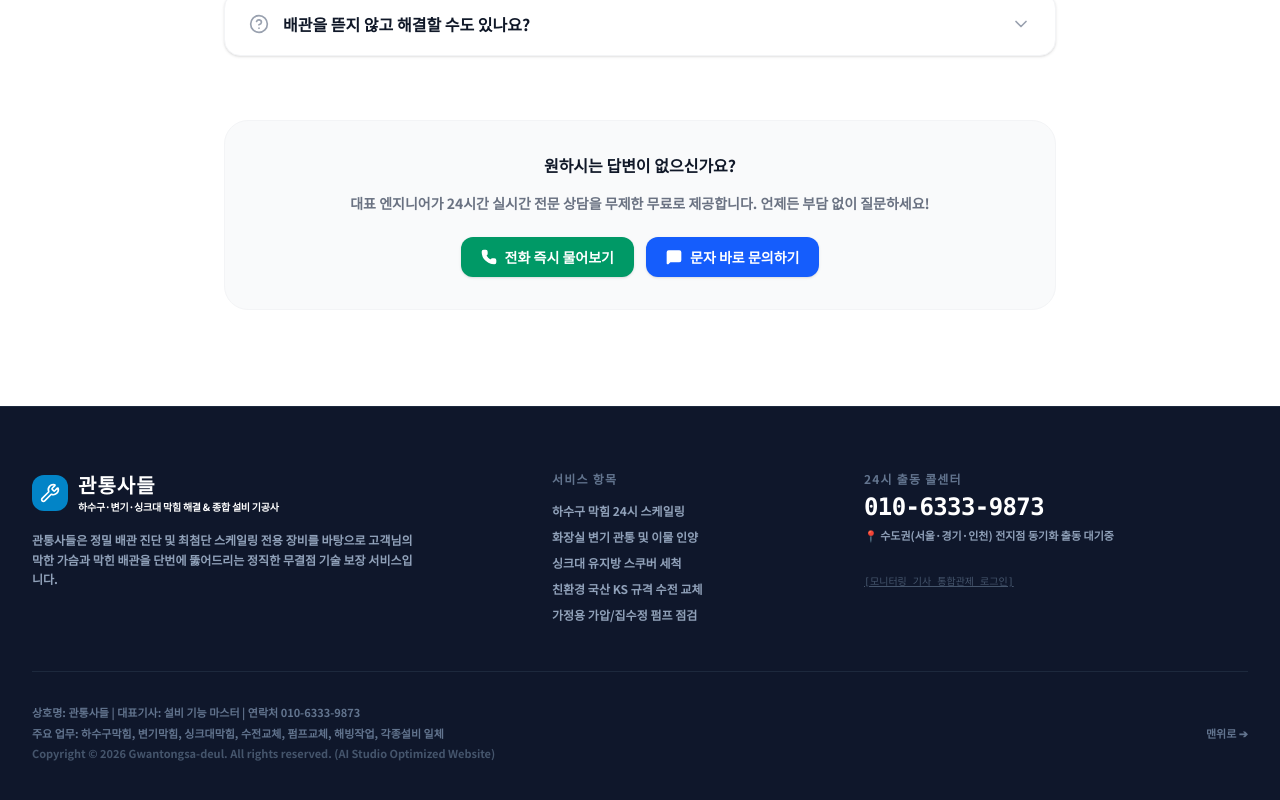
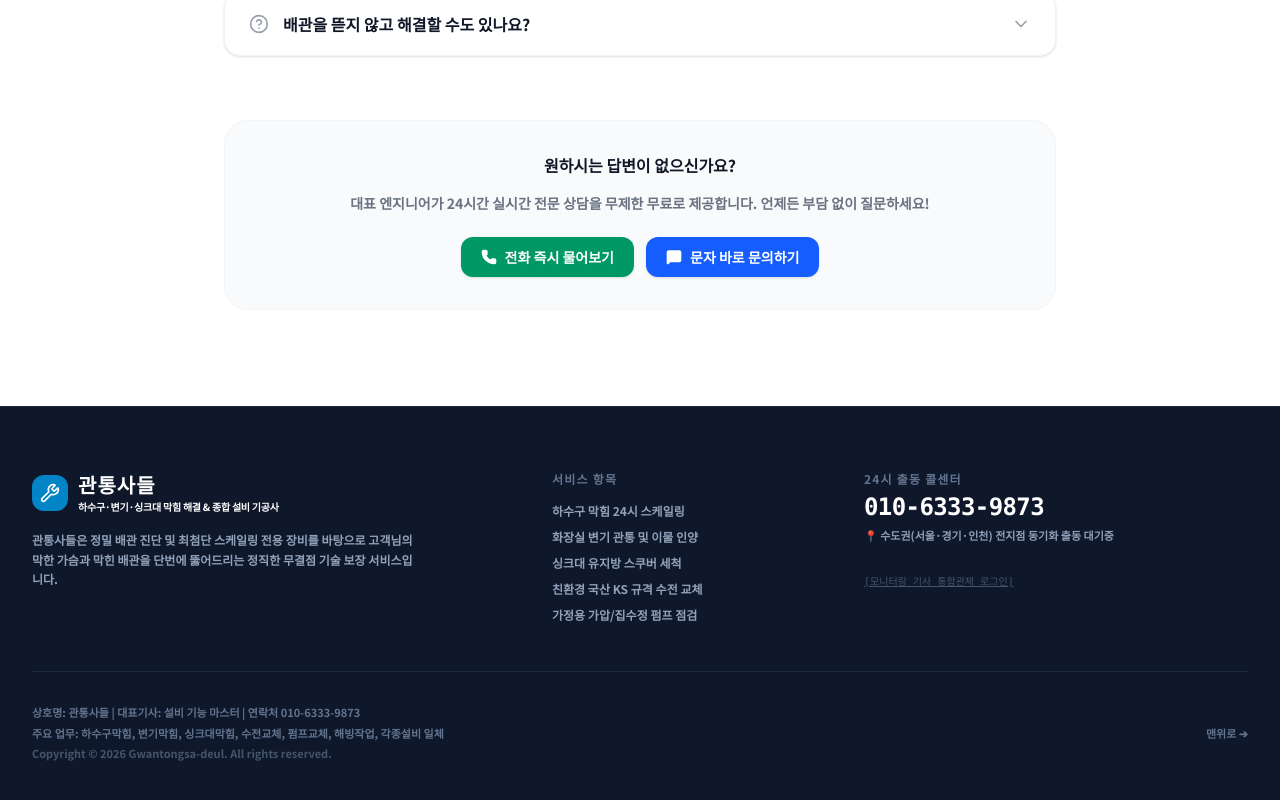
Before and after one commit to talktalknara-tech/111, a React (Vite) app: page / in a window 1280 px wide. Shown: the part 5466-6266 px from the top of the page. Built offline with nearby package versions, Linux system fonts and the light colour scheme.

Commit message:
chore: update website title and footer text
Remove placeholder references to AI Studio to align with the brand identity.

```diff
--- a/index.html
+++ b/index.html
@@ -3,7 +3,7 @@
   <head>
     <meta charset="UTF-8" />
     <meta name="viewport" content="width=device-width, initial-scale=1.0" />
-    <title>My Google AI Studio App</title>
+    <title>관통사들</title>
   </head>
   <body>
     <div id="root"></div>
--- a/src/components/Footer.tsx
+++ b/src/components/Footer.tsx
@@ -69,7 +69,7 @@ export default function Footer({ onScrollToSection, onOpenAdmin }: FooterProps)
           <div className="space-y-1">
             <p>상호명: 관통사들 | 대표기사: 설비 기능 마스터 | 연락처 010-6333-9873</p>
             <p>주요 업무: 하수구막힘, 변기막힘, 싱크대막힘, 수전교체, 펌프교체, 해빙작업, 각종설비 일체</p>
-            <p className="text-slate-600">Copyright © 2026 Gwantongsa-deul. All rights reserved. (AI Studio Optimized Website)</p>
+            <p className="text-slate-600">Copyright © 2026 Gwantongsa-deul. All rights reserved.</p>
           </div>
           <div className="flex gap-4">
             <button onClick={() => onScrollToSection('hero')} className="hover:text-slate-400 cursor-pointer">맨위로 ➔</button>
```
